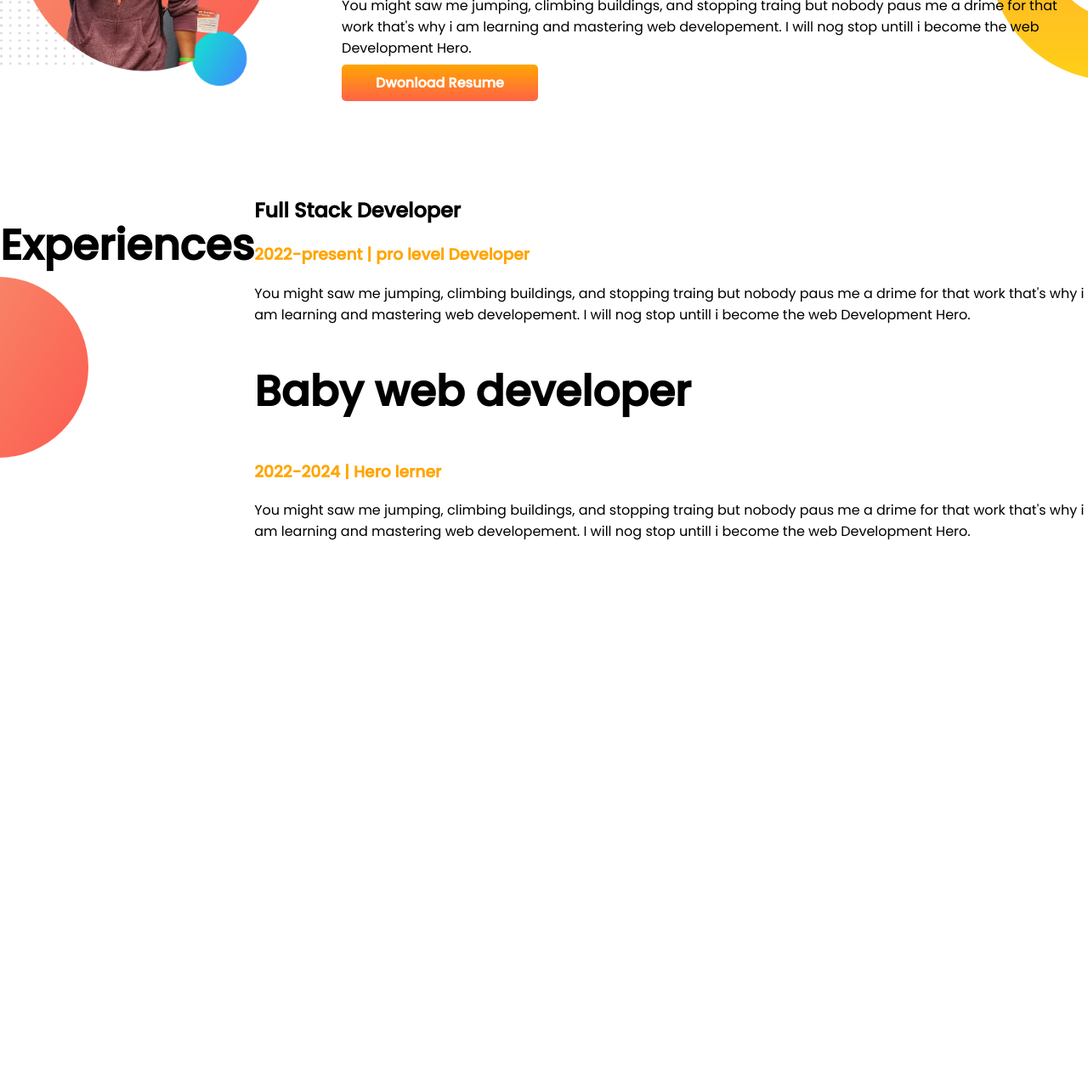
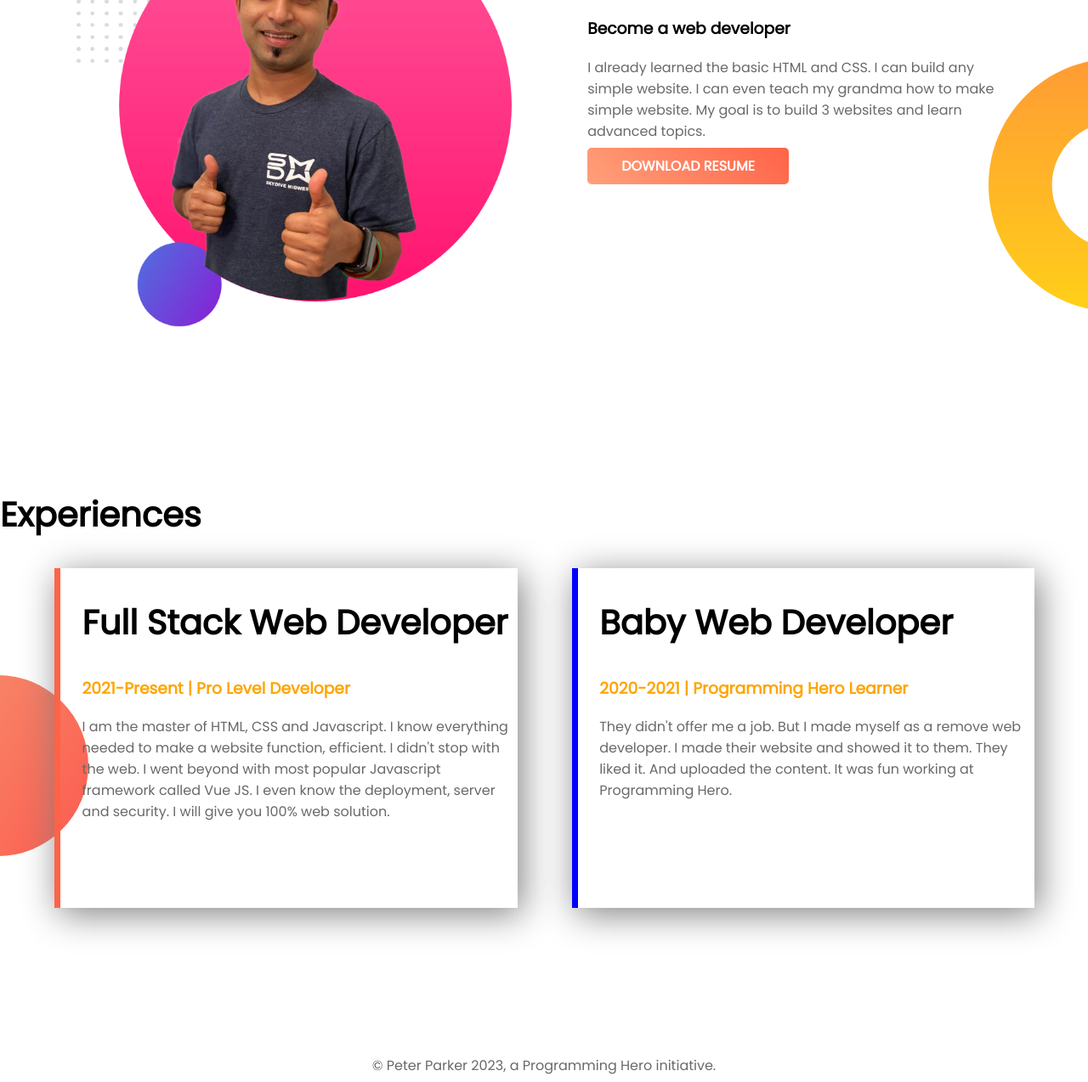
Before and after one commit to rezaulkarim3/developer-portfolio, a plain HTML site: page index.html in a window 1280 px wide. Shown: the part 757-2031 px from the top of the page at 85% size. Before the commit the page ends 1511 px from the top, so only its background shows below. Drawn offline with Linux system fonts and the light colour scheme.

Commit message:
style boder added futer

```diff
--- a/index.html
+++ b/index.html
@@ -3,74 +3,69 @@
 
 <head>
     <meta charset="UTF-8">
-    <meta http-equiv="X-UA-Compatible" content="IE=edge">
     <meta name="viewport" content="width=device-width, initial-scale=1.0">
-    <title>Rezaul Protfolio</title>
-    <link rel="preconnect" href="https://fonts.googleapis.com">
-    <link rel="preconnect" href="https://fonts.gstatic.com" crossorigin>
-    <link href="https://fonts.googleapis.com/css2?family=Poppins:wght@400;500&display=swap" rel="stylesheet">
+    <meta http-equiv="X-UA-Compatible" content="ie=edge">
+    <title>Peter Parker Website</title>
+    <link href="https://fonts.googleapis.com/css?family=Poppins&display=swap" rel="stylesheet">
     <link rel="stylesheet" href="style.css">
 </head>
 
 <body>
-    <section class="top-banner flexible-container">
+    <section class="top-banner">
         <div class="half-width">
-            <h1>welcome to</h1>
-            <h1><span class="orenge-color">jhanker mahabub</span> world!</h1>
-            <h3>Build Climber and Trains Stopper</h3>
-
-
-            <p>You might saw me jumping, climbing buildings, and stopping traing but nobody paus me a drime for that
-                work
-                that's
-                why i am learning and mastering web developement. I will nog stop untill i become the web Development
-                Hero.
-            </p>
-            <a class="link-buttion" target="_blank" href="https://github.com/rezaulkarim3 ">Hire me</a>
+            <h1>Welcome To</h1>
+            <h1><span>Peter Parker</span> World</h1>
+            <h3>Build Climber and Train Stopper</h3>
+            <p>You might saw me jumping, climbing buildings, and stopping trains. But nobody pays me a dime for that
+                work. That's why I am learning and mastering web development. I will not stop until I become the Web
+                Development Hero.</p>
+            <a class="anchor-button" target="_blank" href="https://www.linkedin.com/company/programminghero/">HIRE
+                ME</a>
         </div>
-        <div class="half-width"><img src="images/jhankar2.png" alt=""></div>
-    </section>
-    <section class="dream-big flexible-container">
         <div class="half-width">
             <img src="images/jhankar.png" alt="">
         </div>
+    </section>
+    <section class="dream-area">
         <div class="half-width">
-            <h1>Dream Big</h1>
-            <h2>Become a wev-developer</h2>
-            <p>You might saw me jumping, climbing buildings, and stopping traing but nobody paus me a drime for that
-                work
-                that's
-                why i am learning and mastering web developement. I will nog stop untill i become the web Development
-                Hero.</p>
-            <a class="link-buttion" target="_blank" href="">Dwonload Resume</a>
+            <img src="images/jhankar2.png" alt="">
+        </div>
+        <div class="half-width">
+            <h2>Dream Big</h2>
+            <h3>Become a web developer</h3>
+            <p>I already learned the basic HTML and CSS. I can build any simple website. I can even teach my grandma how
+                to make simple website. My goal is to build 3 websites and learn advanced topics.</p>
+            <a class="anchor-button" href="">DOWNLOAD RESUME</a>
         </div>
     </section>
-    <section class="Experience-area">
-        <h1>Experiences</h1>
-        <div class="flexible-container">
-            <div class="half-width">
-                <h2>Full Stack Developer</h2>
-                <h3 class="orange-color">2022-present | pro level Developer</h3>
-                <p>You might saw me jumping, climbing buildings, and stopping traing but nobody paus me a drime for that
-                    work
-                    that's
-                    why i am learning and mastering web developement. I will nog stop untill i become the web
-                    Development
-                    Hero.</p>
-            </div>
-            <div class="half-width">
-                <h1>Baby web developer</h1>
-                <h3 class="orange-color">2022-2024 | Hero lerner</h3>
-                <p>You might saw me jumping, climbing buildings, and stopping traing but nobody paus me a drime for that
-                    work
-                    that's
-                    why i am learning and mastering web developement. I will nog stop untill i become the web
-                    Development
-                    Hero.</p>
-            </div>
+    <section class="experience-area">
+        <h2>Experiences</h2>
+        <div class="half-width" id="full-stack">
+            <h2>Full Stack Web Developer</h2>
+            <h3>2021-Present | Pro Level Developer</h3>
+            <p>I am the master of HTML, CSS and Javascript. I know everything needed to make a website function,
+                efficient. I didn't stop with the web. I went beyond with most popular Javascript framework called Vue
+                JS. I even know the deployment, server and security. I will give you 100% web solution.</p>
         </div>
-
+        <div class="half-width" id="baby-web">
+            <h2>Baby Web Developer</h2>
+            <h3>2020-2021 | Programming Hero Learner</h3>
+            <p>They didn't offer me a job. But I made myself as a remove web developer. I made their website and showed
+                it to them. They liked it. And uploaded the content. It was fun working at Programming Hero.</p>
+        </div>
     </section>
+    <footer>
+        <p>© Peter Parker 2023, a Programming Hero initiative.</p>
+    </footer>
 </body>
 
 </html>
+Footer
+© 2022 GitHub, Inc.
+Footer navigation
+Terms
+Privacy
+Security
+Status
+Docs
+Contact G
--- a/style.css
+++ b/style.css
@@ -1,69 +1,85 @@
 body {
+    margin: 0;
     font-family: 'Poppins', sans-serif;
-    margin: 0;
+}
+
+section {
+    height: 500px;
+    padding-bottom: 150px;
+}
+
+.top-banner {
+    background-image: url("images/top-banner.png");
+    background-repeat: no-repeat;
+}
+
+.half-width {
+    width: 40%;
+    float: left;
+    margin-left: 5%;
+    padding-left: 2%;
 }
 
 h1 {
     font-size: 50px;
 }
 
-.orange-color{
+h1 span {
     color: orange;
 }
 
-.flexible-containerr {
-    display: flex;
-    margin-bottom: 100px;
+.half-width img {
+    width: 100%;
 }
 
-.half-witdh {
-    width: 50%;
-    padding-left: 5%;
-    box-shadow: 10px 1opx yellowgreen;
+.anchor-button {
+    text-decoration: none;
+    background: linear-gradient(45deg, lightsalmon, tomato);
+    padding: 10px 40px;
+    border-radius: 5px;
+    color: white;
+    font-weight: 700;
 }
 
-.half-width img {
-    width: 80%;
+p {
+    color: dimgray;
 }
 
-.link-buttion {
-    text-decoration: none;
-    background-image: linear-gradient(orange, tomato);
-    padding: 10px 40px;
-    color: white;
-    font-weight: 700;
-    border-radius: 5px;
-}
-
-section {
-    display: flex;
-    margin-bottom: 100px;
-}
-
-.top-banner {
-    background-image: url(images/top-banner.png);
-    background-repeat: no-repeat;
-}
-
-.dream-big {
-    background-image: url(images/dream-bg.png);
+.dream-area {
+    background-image: url("images/dream-bg.png");
     background-repeat: no-repeat;
     background-position: right;
 }
 
-.half-width img {
-    width: 80%;
+h2 {
+    font-size: 40px;
 }
-.Experience-area{
 
-background-image: url(images/exp-bg.png);
-background-repeat: no-repeat;
-background-position: left;
+.experience-area {
+    background-image: url("images/exp-bg.png");
+    background-repeat: no-repeat;
+    background-position: left;
 }
-.Experience-item{
-    width: 40%;
-    margin-left: 5%;
-    margin-right: 5%;
-    padding-left: 20px;
 
+.experience-area h3 {
+    color: orange;
 }
+
+.experience-area div {
+    box-shadow: 5px 7px 40px gray;
+    height: 80%;
+}
+
+#full-stack {
+    border-left: 7px solid tomato;
+}
+
+#baby-web {
+    border-left: 7px solid;
+    border-image: linear-gradient(blue 100%, cyan 100%);
+    border-image-slice: 1;
+}
+
+footer p {
+    text-align: center;
+}
```
